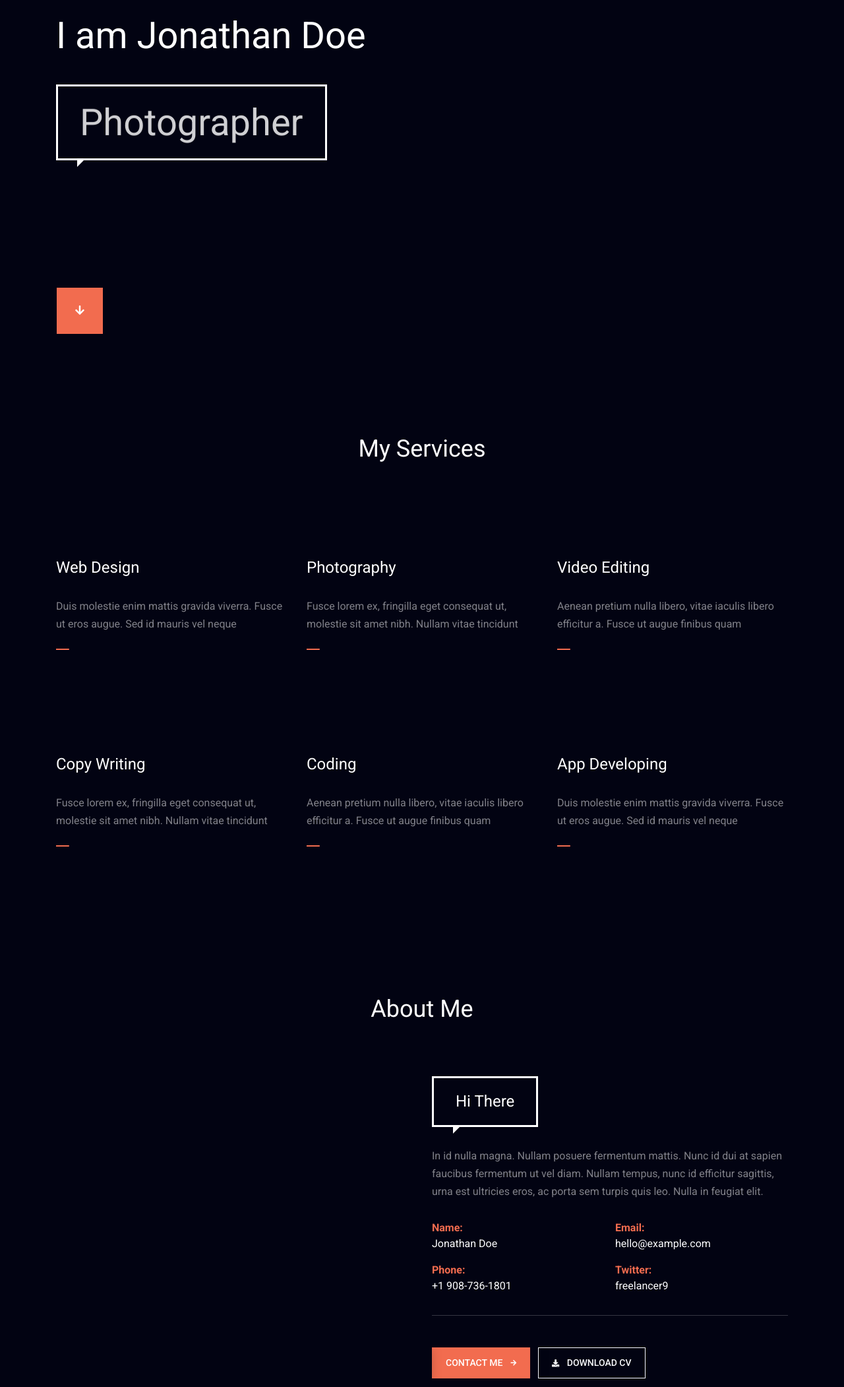
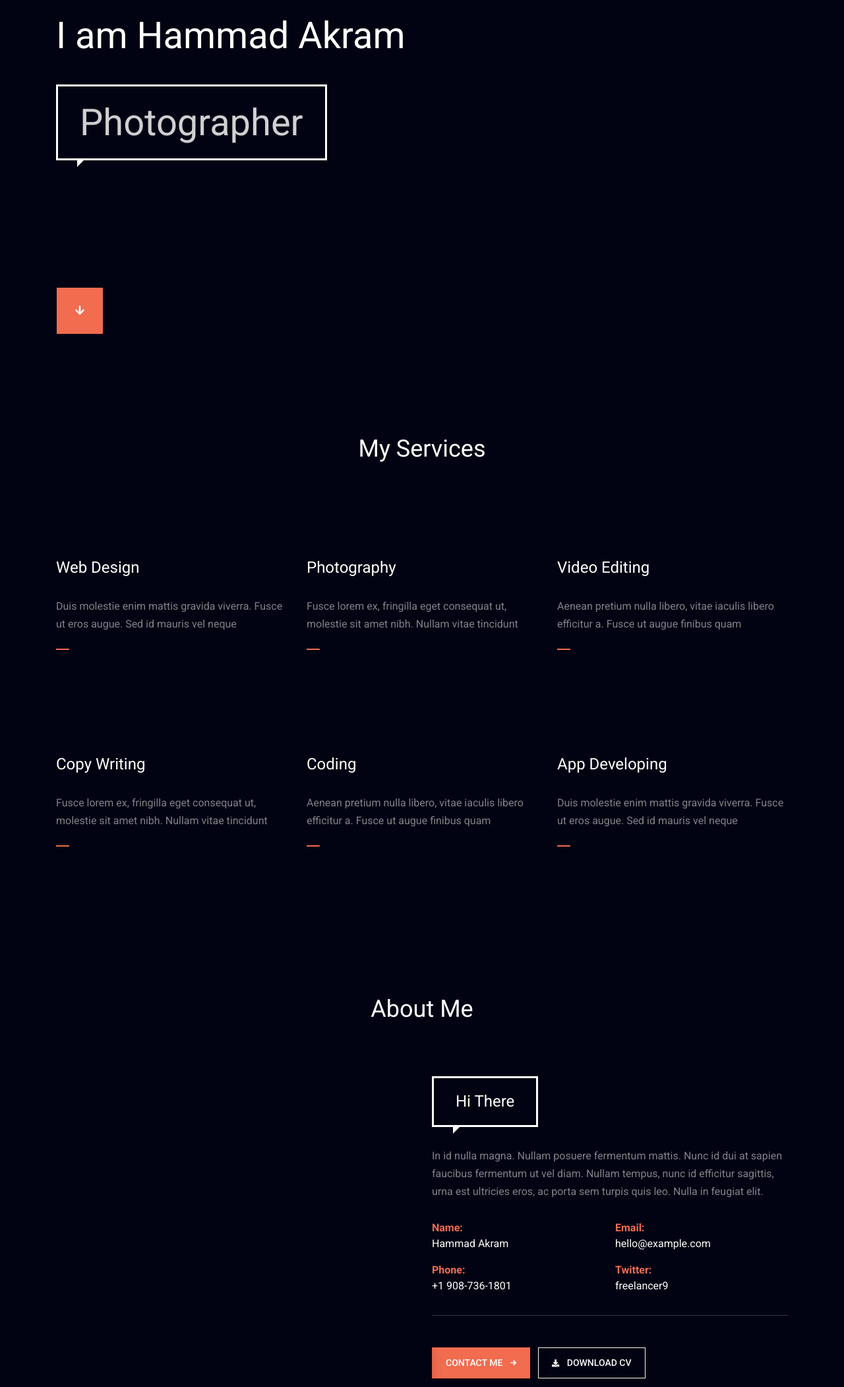
Before and after one commit to HammadAkram0/HammadAkram0, a plain HTML site: page index.html in a window 1280 px wide. Shown: the part 271-2373 px from the top of the page at 66% size. Drawn offline with Linux system fonts and the light colour scheme.

Commit message:
update index.html
changed the title name to my own name

```diff
--- a/index.html
+++ b/index.html
@@ -74,7 +74,7 @@
                         </figure>
 
                         <!--TITLE -->
-                        <h1>I am Jonathan Doe</h1>
+                        <h1>I am Hammad Akram</h1>
                         <h1 class="ts-bubble-border">
                             <span class="ts-title-rotate">
                                 <span class="active">Designer</span>
@@ -323,7 +323,7 @@
                             </p>
                             <dl class="ts-column-count-2">
                                 <dt>Name:</dt>
-                                <dd>Jonathan Doe</dd>
+                                <dd>Hammad Akram</dd>
                                 <dt>Phone:</dt>
                                 <dd>+1 908-736-1801</dd>
                                 <dt>Email:</dt>
```
